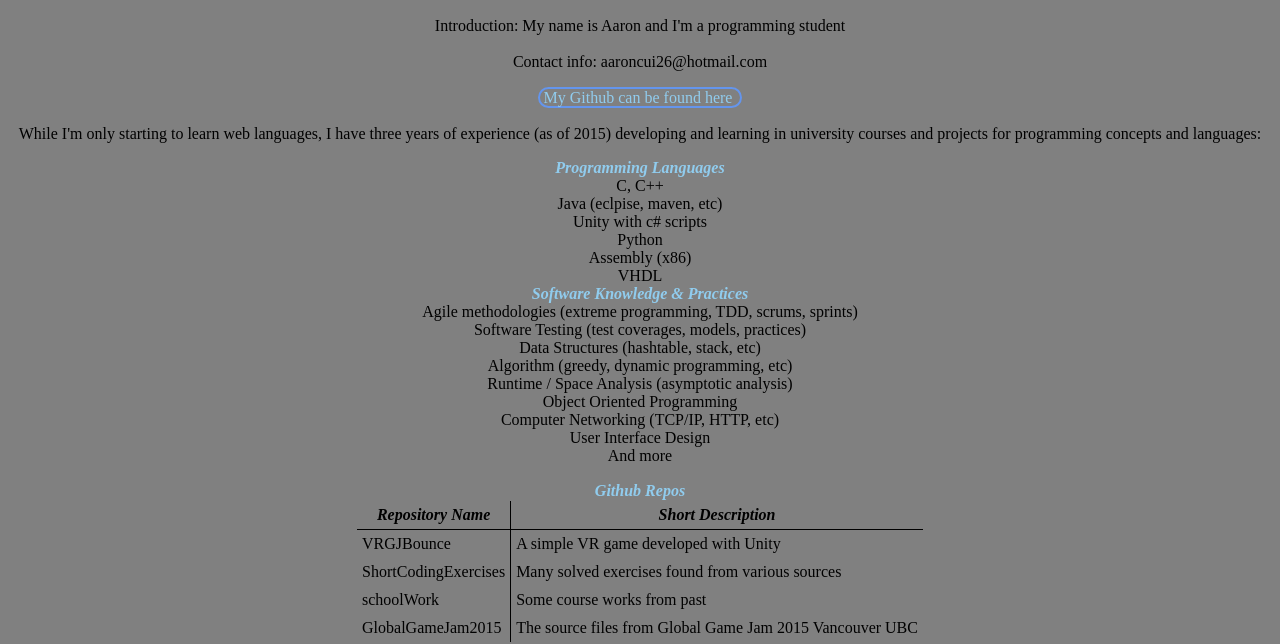
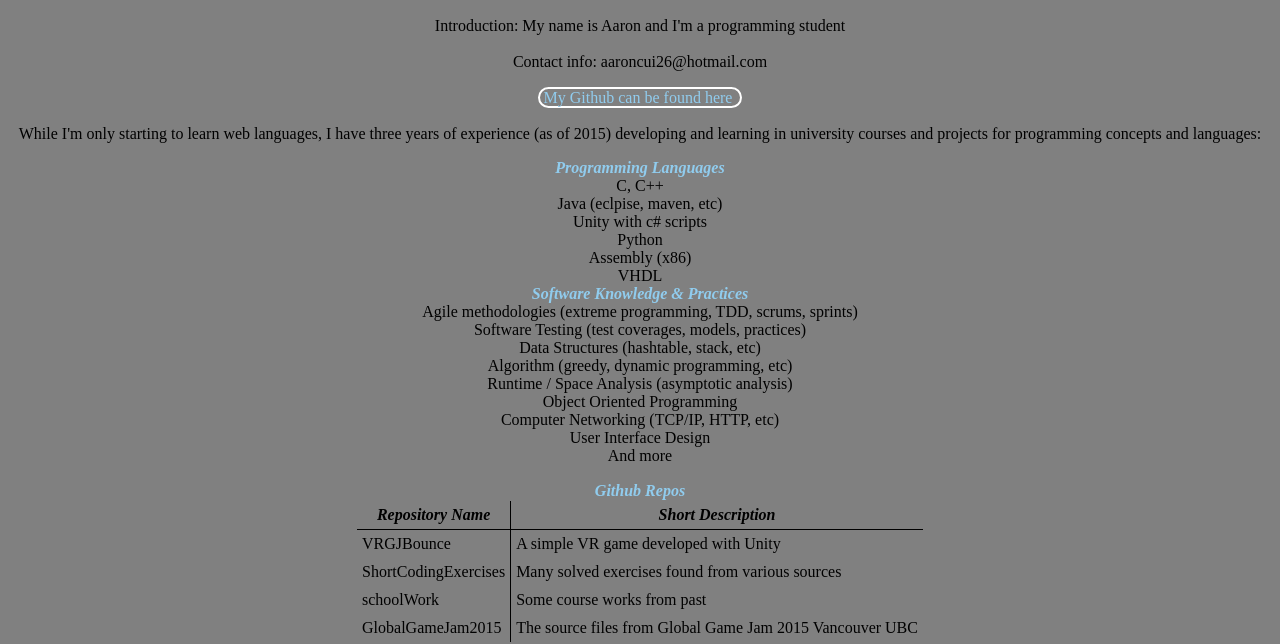
Before and after one commit to AaronCui/aaroncui.github.io, a plain HTML site: page index.html in a window 1280 px wide. In both pictures the pointer is over the link "My Github can be found here". Shown: the part 118-762 px from the top of the page. Drawn offline with Linux system fonts and the light colour scheme.

Commit message:
back from page2, effect on hover

```diff
--- a/stylesheet.css
+++ b/stylesheet.css
@@ -36,6 +36,18 @@ table {
 	color: #90CCEE;
 }
 
+#github:hover{
+	border-color:white;
+	border-width:2px;
+	border-style:solid;
+	border-radius:50px;
+	background-color: grey;
+	margin: auto;
+	text-align: center;
+	text-decoration: none;
+	color: #90CCEE;
+}
+
 ol{
 	margin: 0;
 	padding: 0;
@@ -51,6 +63,5 @@ ul{
 
 IMG.bun{
 	display: block;
-	margin-left: auto;
-	margin-right: auto;
+	margin: auto;
 }
```
Also changed, not shown: index2.html (+1 -0 lines).
